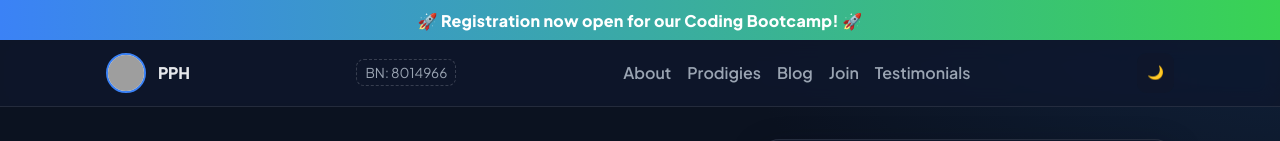
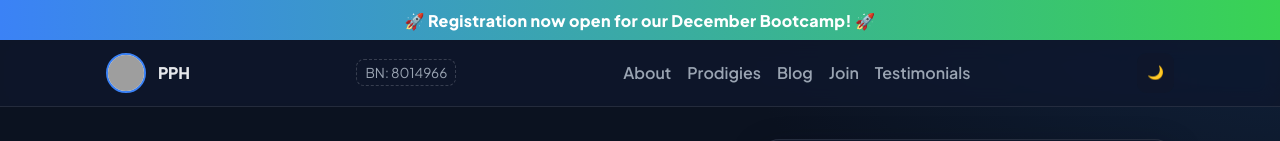
Before and after one commit to pepeprogramminghub/pepeprogramminghub.github.io, a plain HTML site: page index.html in a window 1280 px wide. Shown: the top 141 px of the page. Drawn offline with Linux system fonts and the light colour scheme; grey boxes are pictures that could not be loaded.

Commit message:
Update index.html

```diff
--- a/index.html
+++ b/index.html
@@ -18,7 +18,7 @@
 <body>
   <a class="skip" href="#main">Skip to content</a>
 
-  <div class="banner" role="status">🚀 Registration now open for our Coding Bootcamp! 🚀</div>
+  <div class="banner" role="status">🚀 Registration now open for our December Bootcamp! 🚀</div>
 
   <header class="header" aria-label="Primary">
     <nav class="nav" aria-label="Main navigation">
```
